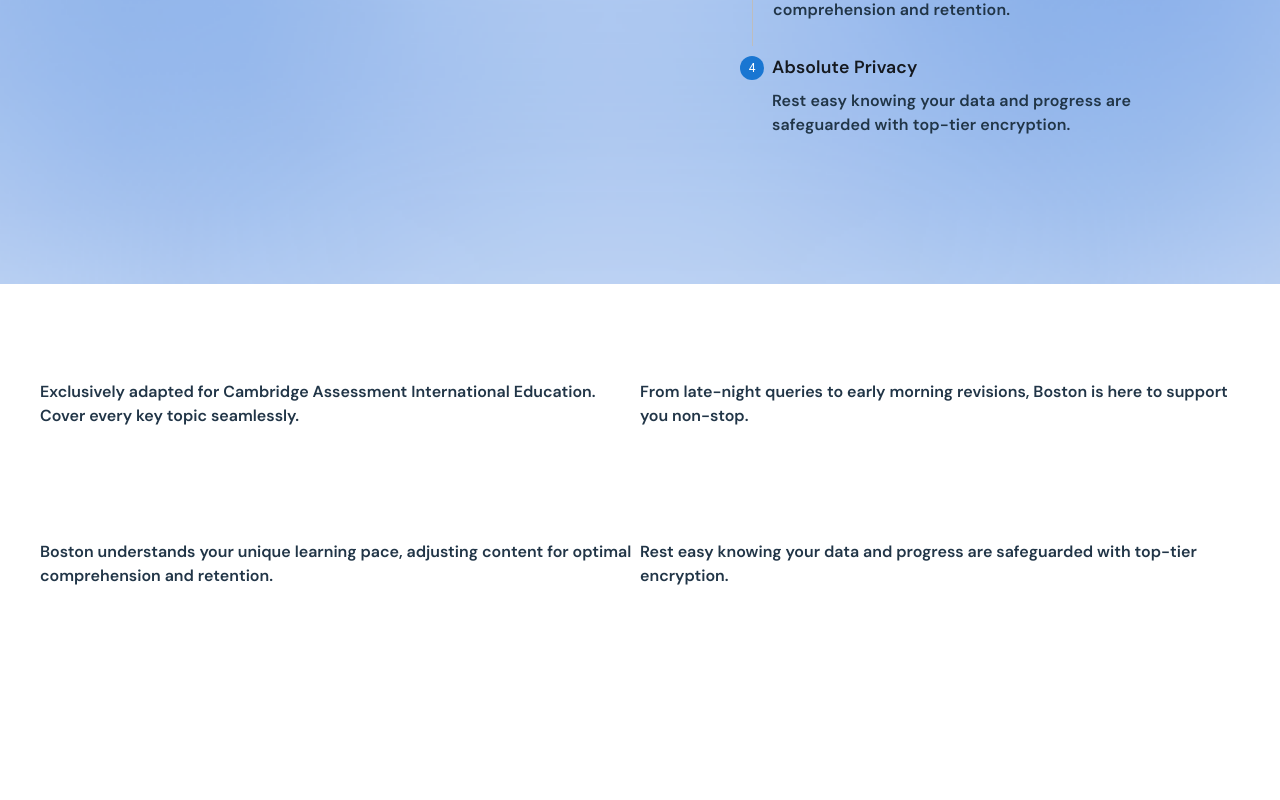
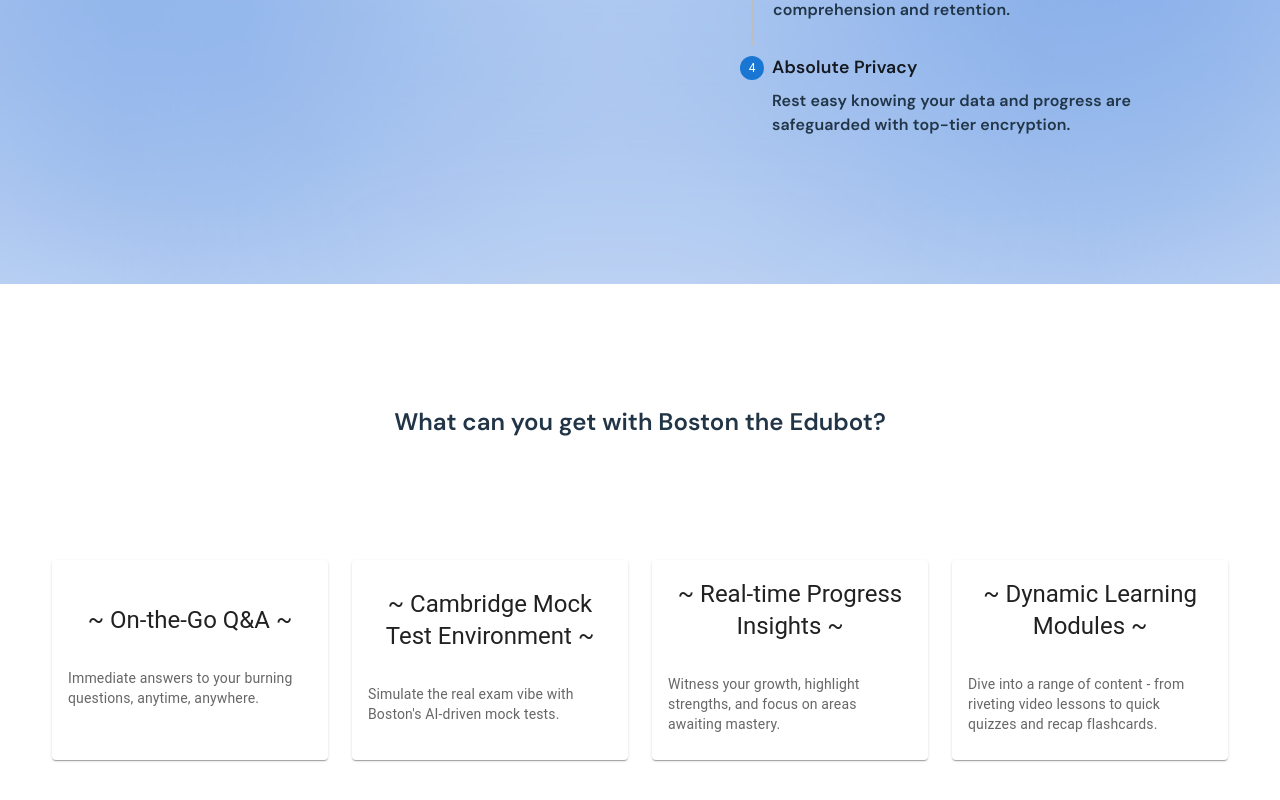
Before and after one commit to MrBomberman/edubot-frontend, a React (Vite) app: page / in a window 1280 px wide. Shown: the part 580-1380 px from the top of the page. Before the commit the page ends 1264 px from the top, so only its background shows below. Built offline with nearby package versions, Linux system fonts and the light colour scheme.

Commit message:
added necessary text to block of cards

```diff
--- a/src/components/PresentationComponents/BlockOfCardsOnPresPage/index.tsx
+++ b/src/components/PresentationComponents/BlockOfCardsOnPresPage/index.tsx
@@ -1,42 +1,67 @@
-import {Box, Grid} from '@mui/material'
+import { Box, Grid } from "@mui/material";
+import ResponsiveCard from "../../../shared/common/ResponsiveCard";
+import useMediaQuery from "@mui/material/useMediaQuery";
 
 const steps = [
   {
-      label: 'Tailored Curriculum',
-      description: `Exclusively adapted for Cambridge Assessment International Education. Cover every key topic seamlessly.`,
+    label: "On-the-Go Q&A",
+    description: `Immediate answers to your burning questions, anytime, anywhere.`,
   },
   {
-      label: '24/7 Availability',
-      description:
-        'From late-night queries to early morning revisions, Boston is here to support you non-stop.',
+    label: "Cambridge Mock Test Environment",
+    description: `Simulate the real exam vibe with Boston's AI-driven mock tests.`,
   },
   {
-      label: 'Adaptive Learning',
-      description: `Boston understands your unique learning pace, adjusting content for optimal comprehension and retention.`,
+    label: "Real-time Progress Insights",
+    description: `Witness your growth, highlight strengths, and focus on areas awaiting mastery.`,
   },
   {
-        label: 'Absolute Privacy',
-        description: `Rest easy knowing your data and progress are safeguarded with top-tier encryption.`,
+    label: "Dynamic Learning Modules",
+    description: `Dive into a range of content - from riveting video lessons to quick quizzes and recap flashcards.`,
   },
 ];
 
-export default function BlockOfCardsOnPresPage(){
+export default function BlockOfCardsOnPresPage() {
+
   return (
-        <Box>
-            <Grid container sx={{minHeight: "400px", p: 5, fontFamily: 'DM Sans',
+    <Box sx={{ marginTop: 15 }}>
+      <Box component={"h2"} sx={{ textAlign: "center", fontFamily: "DM Sans" }}>
+        What can you get with Boston the Edubot?
+      </Box>
+      <Grid
+        container
+        sx={{
+          minHeight: "400px",
+          p: 5,
+          fontFamily: "DM Sans",
           display: "flex",
           alignItems: "center",
-                    justifyContent: "center"}}>
-                {
-                    steps.map((label, i) => {
+          justifyContent: "center",
+        }}
+      >
+        {steps.map((label, i) => {
           return (
-                            <Grid item xs={12} md={6}>
-                                {label.description}
+            <Grid
+              item
+              sm={12}
+              md={6}
+              lg={3}
+              spacing={4}
+              sx={{
+                display: "flex",
+                alignItems: "center",
+                justifyContent: "center",
+              }}
+            >
+              <ResponsiveCard
+                title={label.label}
+                text={label.description}
+                responsiveCard={false}
+              />
             </Grid>
-                        )
-                    })
-                }
+          );
+        })}
       </Grid>
     </Box>
-    )
+  );
 }
```
Lines whose indentation alone changed are shown as unchanged.
